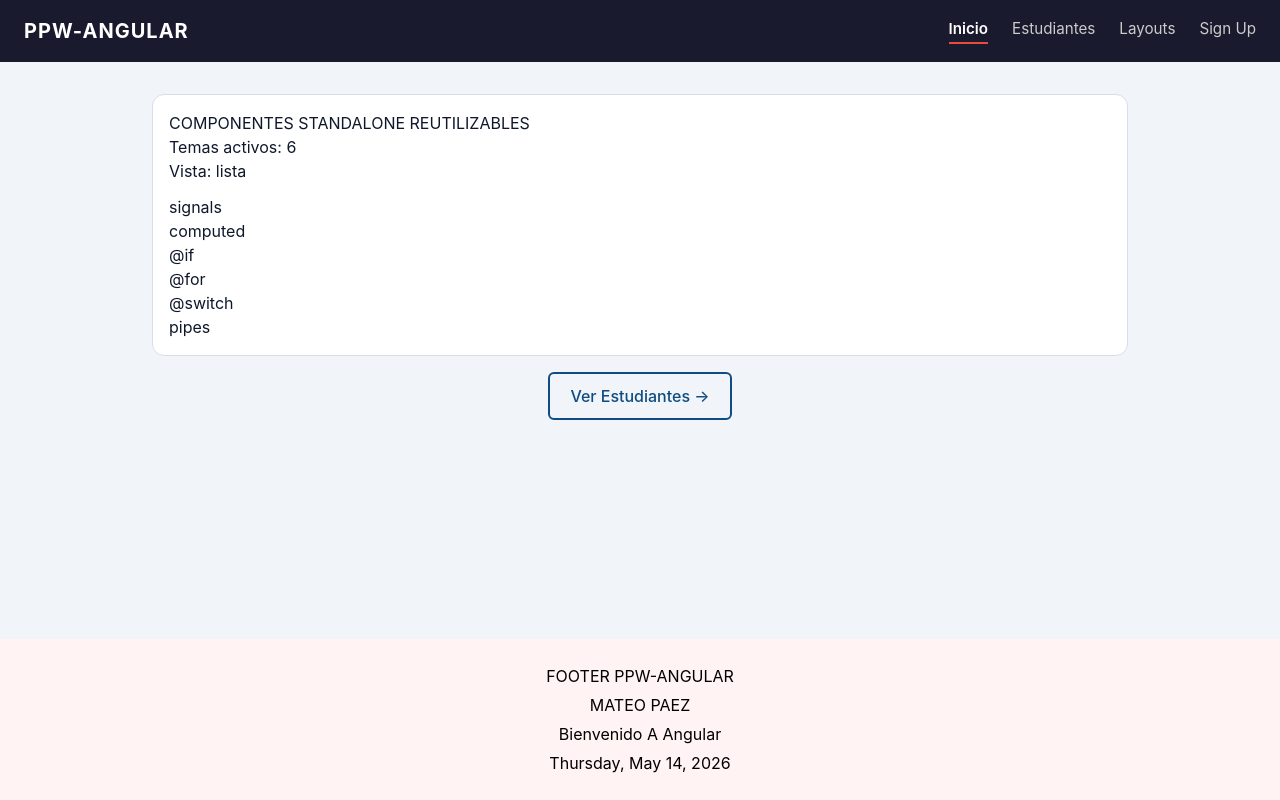
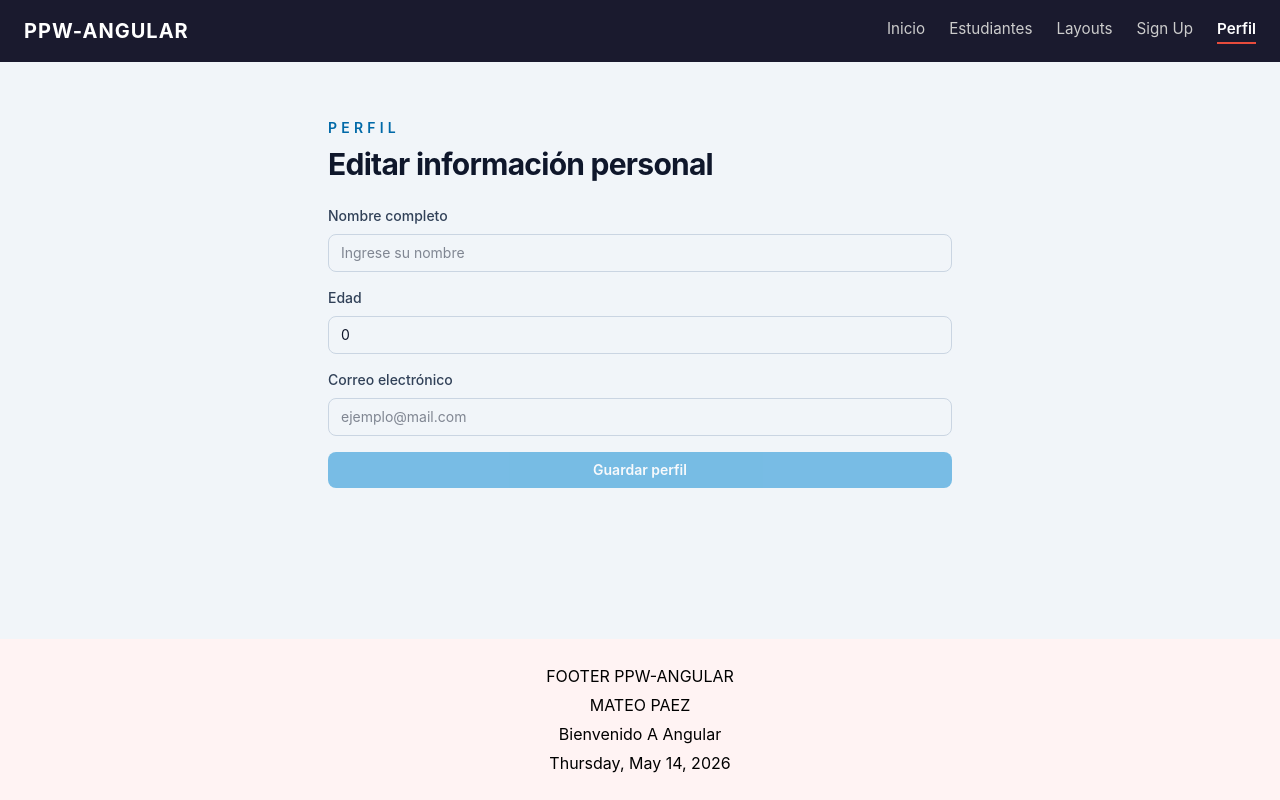
Before and after one commit to MattxPz/PPW-Angular-Practica, an Angular app: page /profile in a window 1280 px wide. Before the commit this address led to /. Built offline with nearby package versions, Linux system fonts and the light colour scheme.

Commit message:
UPDATE: Practica 05: Forms/Reactivos PracticaB

```diff
--- a/src/app/app.routes.ts
+++ b/src/app/app.routes.ts
@@ -4,6 +4,7 @@ import { StudentsPage } from './features/students/pages/students-page/students-p
 import { StudentDetailPage } from './features/students/pages/student-detail-page/student-detail-page';
 import { LayoutsPage } from './features/layouts/layouts-page';
 import { SignupPage } from './features/signup-page/signup-page';
+import { ProfilePage } from './features/profile-page/profile-page';
 
 export const routes: Routes = [
     {path: '', component: HomePage},
@@ -11,6 +12,7 @@ export const routes: Routes = [
     {path: 'students/:id', component: StudentDetailPage},
     {path: 'layouts', component: LayoutsPage},
     {path: 'signup', component: SignupPage},
+    {path: 'profile', component: ProfilePage},
 
     //redirect
     {path: '**', redirectTo: ''}
--- a/src/app/components/app-header/app-header.html
+++ b/src/app/components/app-header/app-header.html
@@ -25,5 +25,9 @@
         routerLinkActive="nav-link--active">
     Sign Up
     </a>
+    <a class="nav-link"
+        routerLink="/profile"
+        routerLinkActive="nav-link--active">
+        Perfil</a>
     </nav>
 </header>
--- /dev/null
+++ b/src/app/features/profile-page/profile-page.html
@@ -0,0 +1,62 @@
+<section class="max-w-2xl mx-auto space-y-6 p-6">
+  <header class="space-y-2">
+    <p class="text-sm font-semibold uppercase tracking-[0.3em] text-sky-700">Perfil</p>
+    <h1 class="text-3xl font-bold tracking-tight text-slate-900">Editar información personal</h1>
+  </header>
+
+  <form [formGroup]="myForm" (ngSubmit)="onSubmit()" class="space-y-4">
+
+    <div class="space-y-2">
+      <label for="nombre" class="block text-sm font-medium text-slate-700">Nombre completo</label>
+      <input
+        id="nombre"
+        type="text"
+        formControlName="nombre"
+        placeholder="Ingrese su nombre"
+        class="w-full rounded-lg border border-slate-300 px-3 py-2 text-sm focus:border-sky-500 focus:outline-none focus:ring-1 focus:ring-sky-500"
+      />
+
+      @if (formUtils.isValidField(myForm, 'nombre')) {
+        <p class="text-xs text-red-600">{{ formUtils.getFieldError(myForm, 'nombre') }}</p>
+      }
+    </div>
+
+    <div class="space-y-2">
+      <label for="edad" class="block text-sm font-medium text-slate-700">Edad</label>
+      <input
+        id="edad"
+        type="number"
+        formControlName="edad"
+        class="w-full rounded-lg border border-slate-300 px-3 py-2 text-sm focus:border-sky-500 focus:outline-none focus:ring-1 focus:ring-sky-500"
+      />
+
+      @if (formUtils.isValidField(myForm, 'edad')) {
+        <p class="text-xs text-red-600">{{ formUtils.getFieldError(myForm, 'edad') }}</p>
+      }
+    </div>
+
+    <div class="space-y-2">
+      <label for="correo" class="block text-sm font-medium text-slate-700">Correo electrónico</label>
+      <input
+        id="correo"
+        type="email"
+        formControlName="correo"
+        placeholder="ejemplo@mail.com"
+        class="w-full rounded-lg border border-slate-300 px-3 py-2 text-sm focus:border-sky-500 focus:outline-none focus:ring-1 focus:ring-sky-500"
+      />
+
+      @if (formUtils.isValidField(myForm, 'correo')) {
+        <p class="text-xs text-red-600">{{ formUtils.getFieldError(myForm, 'correo') }}</p>
+      }
+    </div>
+
+    <button
+      type="submit"
+      class="w-full rounded-lg bg-sky-600 px-4 py-2 text-sm font-semibold text-white hover:bg-sky-700 disabled:opacity-50"
+      [disabled]="myForm.invalid"
+    >
+      Guardar perfil
+    </button>
+  </form>
+
+</section>
--- /dev/null
+++ b/src/app/features/profile-page/profile-page.ts
@@ -0,0 +1,34 @@
+import { ChangeDetectionStrategy, Component, inject } from '@angular/core';
+import { FormBuilder, ReactiveFormsModule, Validators } from '@angular/forms';
+import { FormUtils } from '../../shared/utils/form-utils';
+
+@Component({
+  selector: 'app-profile-page',
+  imports: [ReactiveFormsModule],
+  templateUrl: './profile-page.html',
+  changeDetection: ChangeDetectionStrategy.OnPush,
+})
+export class ProfilePage {
+
+  private fb = inject(FormBuilder);
+  formUtils = FormUtils;
+
+  myForm = this.fb.group({
+    nombre: ['', [Validators.required, Validators.minLength(3)]],
+    edad:   ['0', [Validators.required, Validators.min(8)]],
+    correo: ['', [Validators.required, Validators.email]]
+  });
+
+    get nombre(){ return this.myForm.get('nombre')!; }
+    get edad(){ return this.myForm.get('edad')!; }
+    get correo(){ return this.myForm.get('correo')!; }
+
+
+    onSubmit() {
+      if (this.myForm.invalid) {
+        this.myForm.markAllAsTouched()
+        return;
+      }
+      console.log(this.myForm.value);
+    }
+}
--- a/src/app/features/signup-page/signup-page.ts
+++ b/src/app/features/signup-page/signup-page.ts
@@ -1,4 +1,3 @@
-import { NgClass } from '@angular/common';
 import { ChangeDetectionStrategy, Component, inject } from '@angular/core';
 import { FormBuilder, FormControl, ReactiveFormsModule, Validators } from '@angular/forms';
 import { passwordMatchValidator } from './validators/password-match.validator';
--- /dev/null
+++ b/src/app/shared/utils/form-utils.ts
@@ -0,0 +1,86 @@
+import { FormArray, FormGroup, ValidationErrors } from '@angular/forms';
+
+export class FormUtils {
+
+
+  /**
+   * Verifica si un campo es inválido y ha sido tocado
+   */
+  static isValidField(form: FormGroup, fieldName: string): boolean {
+    const control = form.controls[fieldName];
+    return !!control?.errors && control.touched;
+  }
+
+
+  /**
+   * Obtiene el mensaje de error de un campo
+   */
+  static getFieldError(form: FormGroup, fieldName: string): string | null {
+    const control = form.controls[fieldName];
+    if (!control) return null;
+
+    const errors = control.errors ?? {};
+    return FormUtils.getTextError(errors);
+  }
+
+    /**
+   * Traduce el código de error a mensaje legible
+   */
+  static getTextError(errors: ValidationErrors): string | null {
+    for (const key of Object.keys(errors)) {
+      switch (key) {
+        case 'required':
+          return 'Este campo es requerido';
+
+        case 'minlength':
+          return `Mínimo ${errors['minlength'].requiredLength} caracteres`;
+
+        case 'maxlength':
+          return `Máximo ${errors['maxlength'].requiredLength} caracteres`;
+
+        case 'min':
+          return `Valor mínimo: ${errors['min'].min}`;
+
+        case 'max':
+          return `Valor máximo: ${errors['max'].max}`;
+
+        case 'email':
+          return 'Formato de correo inválido';
+
+        case 'pattern':
+          return 'Formato inválido';
+
+        case 'emailTaken':
+          return 'Este correo ya está registrado';
+
+        case 'passwordMismatch':
+          return 'Las contraseñas no coinciden';
+
+        default:
+          return 'Error de validación';
+      }
+    }
+    return null;
+  }
+
+
+    /**
+   * Verifica si un elemento de FormArray es inválido
+   */
+  static isValidFieldInArray(formArray: FormArray, index: number): boolean {
+    const control = formArray.controls[index];
+    return !!control?.errors && control.touched;
+  }
+
+  /**
+   * Obtiene el mensaje de error de un elemento de FormArray
+   */
+  static getFieldErrorInArray(formArray: FormArray, index: number): string | null {
+    if (formArray.controls.length === 0) return null;
+
+    const errors = formArray.controls[index]?.errors ?? {};
+    return FormUtils.getTextError(errors);
+  }
+
+
+}
```
